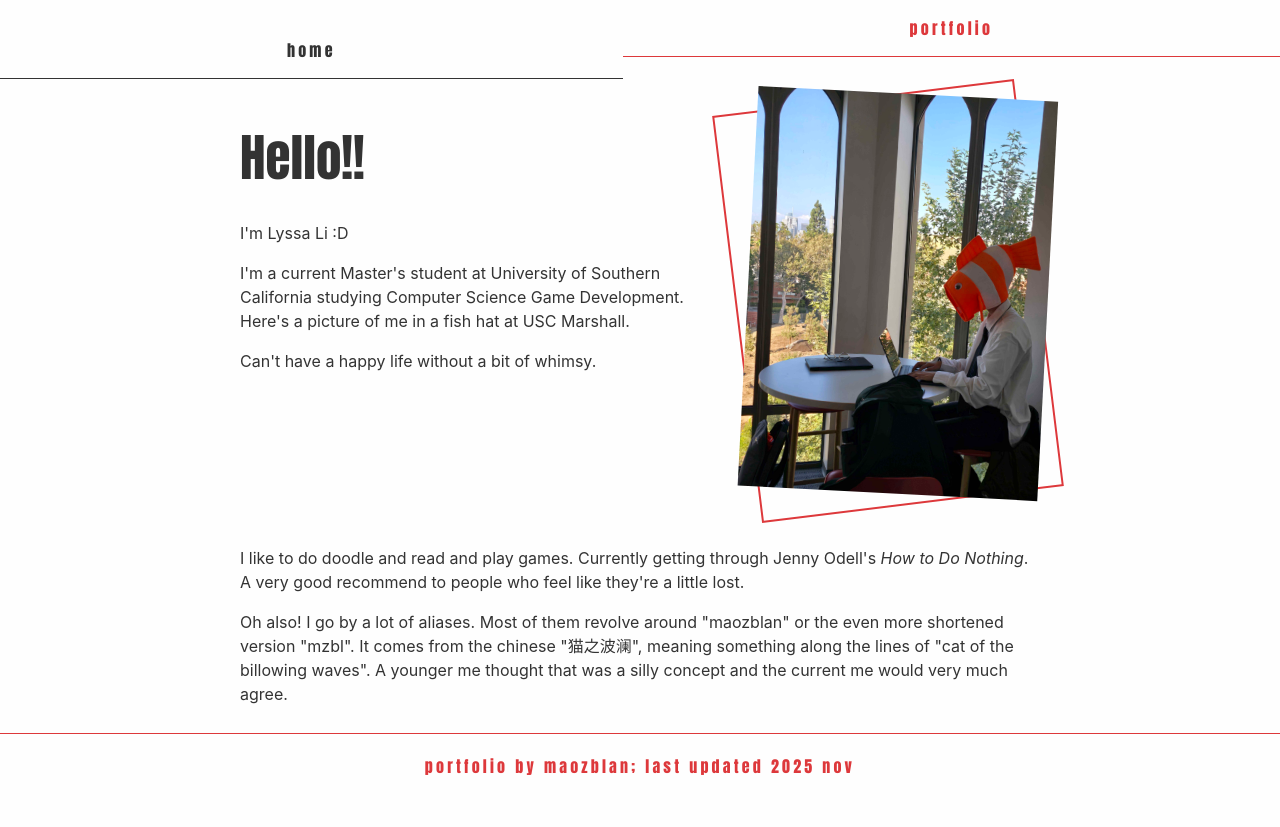
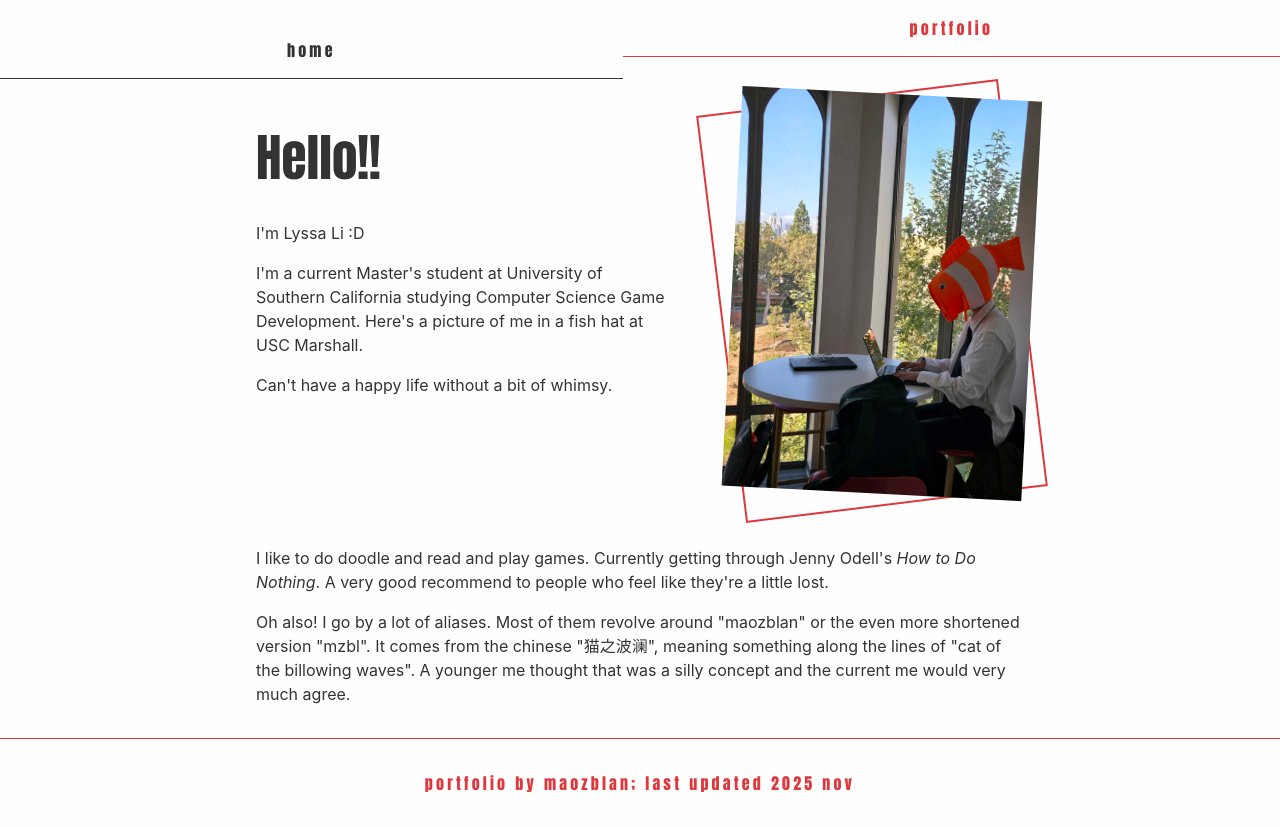
Before and after one commit to maozblan/maozblan.github.io, a SvelteKit app: page / in a window 1280 px wide. Built offline with nearby package versions, Linux system fonts and the light colour scheme.

Commit message:
Revert "graph wip"
This reverts commit 880790949748770beaa7860cff91a3b6bae8c1a0.

```diff
--- a/src/routes/+layout.svelte
+++ b/src/routes/+layout.svelte
@@ -21,9 +21,7 @@
 
   <main class="col">
     {@render children()}
-    <div id="scuff-padding"></div>
   </main>
-
 
   <div id="foot">
     <p>portfolio by maozblan; last updated 2025 nov</p>
@@ -35,12 +33,11 @@
   main {
     flex-grow: 1;
     width: 100%;
-    margin: 5rem 0;
+    max-width: 800px;
+    margin-top: 5rem;
+    margin-left: auto;
+    margin-right: auto;
     padding: 1rem;
-  }
-
-  #scuff-padding {
-    margin-top: 5rem;
   }
 
   #everything-bagel {
@@ -48,15 +45,12 @@
     height: 100vh;
   }
 
-  nav, #foot {
+  nav {
     justify-content: space-around;
     position: fixed;
     width: 100%;
     z-index: 100;
     user-select: none;
-  }
-
-  nav {
     a {
       color: var(--ac);
       background-color: var(--bg);
@@ -83,14 +77,10 @@
     text-align: center;
     border-top: var(--ac) 1px solid;
     color: var(--ac);
-    background-color: var(--bg);
-    bottom: 0;
-
     p {
       font-family: "Anton", sans-serif;
       font-stretch: expanded;
       letter-spacing: 0.2rem;
-      margin: 0.2rem 0;
     }
     #secret {
       font-size: 0;
--- a/src/routes/+page.svelte
+++ b/src/routes/+page.svelte
@@ -2,7 +2,7 @@
   import { img } from "$lib/img";
 </script>
 
-<div id="fishbout">
+<div>
   <div class="row">
     <div>
       <h1>Hello!!</h1>
@@ -35,12 +35,6 @@
 </div>
 
 <style>
-  #fishbout {
-    max-width: 800px;
-    margin-left: auto;
-    margin-right: auto;
-  }
-
   #me {
     margin-left: 3rem;
 		border: 2px solid var(--ac);
--- a/static/css/base.css
+++ b/static/css/base.css
@@ -39,6 +39,13 @@ h1 {
   padding: 2em;
 }
 
+#app {
+  max-width: 1280px;
+  margin: 0 auto;
+  padding: 2rem;
+  text-align: center;
+}
+
 button {
   border-radius: 8px;
   border: 1px solid transparent;
@@ -51,9 +58,22 @@ button {
   transition: border-color 0.25s;
 }
 button:hover {
-  border-color: var(--ac);
+  border-color: #646cff;
 }
 button:focus,
 button:focus-visible {
   outline: 4px auto -webkit-focus-ring-color;
 }
+
+/* @media (prefers-color-scheme: light) {
+  :root {
+    color: #213547;
+    background-color: #ffffff;
+  }
+  a:hover {
+    color: #747bff;
+  }
+  button {
+    background-color: #f9f9f9;
+  }
+} */
```
Also changed, not shown: src/routes/portfolio/+page.svelte (+3 -15 lines).
